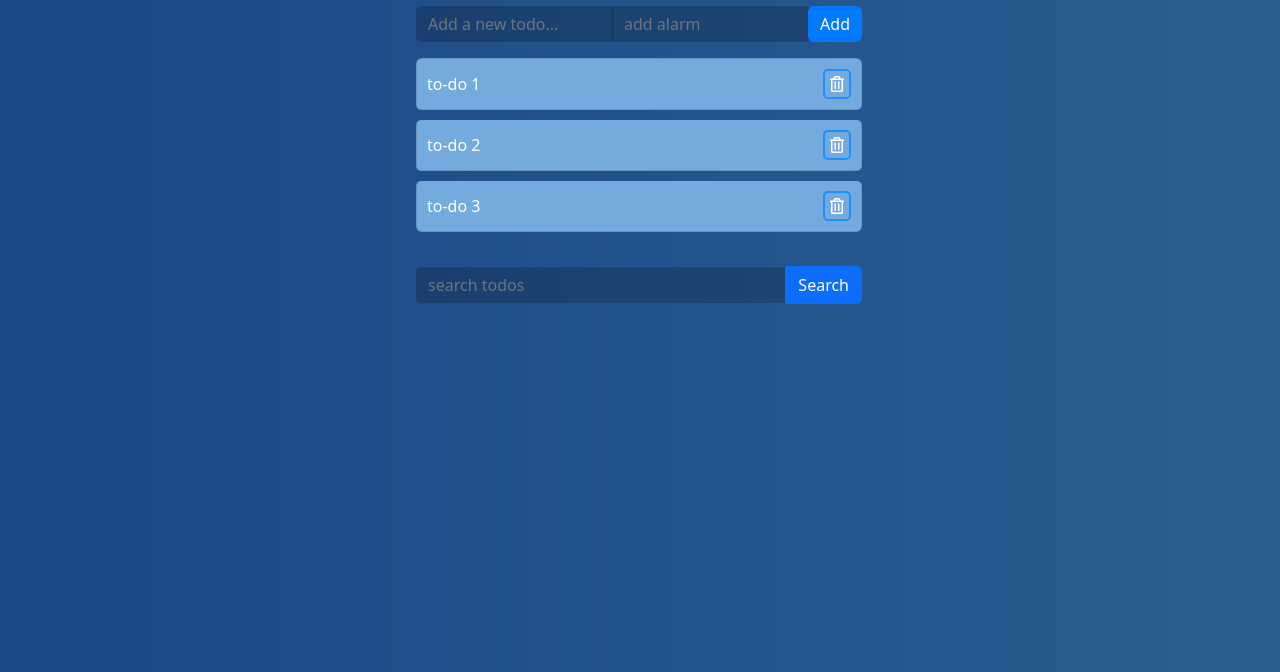
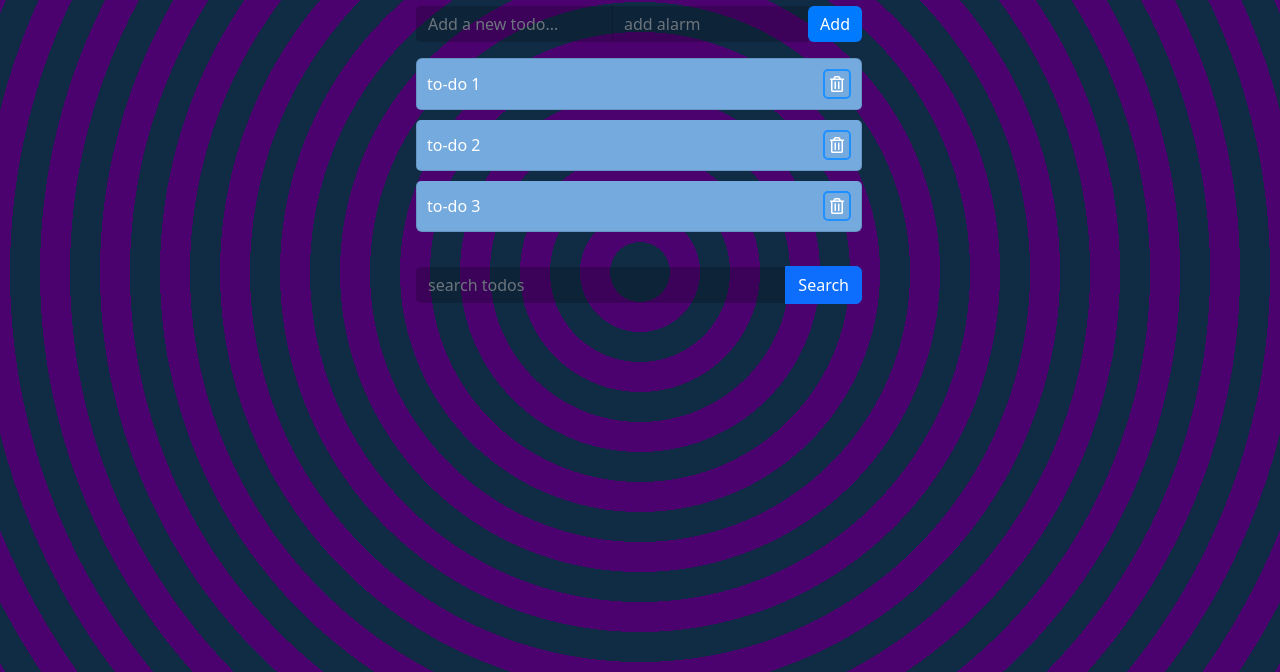
Before and after one commit to rada-ii/ToDo, a plain HTML site: page index.html in a window 1280 px wide. Shown: the part 128-800 px from the top of the page. Drawn offline with nearby package versions, Linux system fonts and the light colour scheme.

Commit message:
diff styling background

```diff
--- a/style.css
+++ b/style.css
@@ -1,5 +1,5 @@
 body {
-  background: repeating-linear-gradient(
+  /* background: repeating-linear-gradient(
     to right,
     #1a4786,
     #2b5e92,
@@ -8,9 +8,23 @@ body {
     #0b72ae
   );
   background-size: 400% 400%;
-  animation: gradient 5s linear infinite;
+  animation: gradient 5s linear infinite; */
+
+  background: repeating-radial-gradient(
+    circle,
+    #102c45,
+    #102c45 30px,
+    #4b026f 30px,
+    #4b026f 60px
+  );
+  width: 100%;
+  height: 100vh;
+  /* background-repeat: repeat-y; */
+  /* object-fit: cover; */
+  display: flex;
+  justify-content: center;
 }
-
+/*
 @keyframes gradient {
   0% {
     background-position: 0% 50%;
@@ -21,9 +35,10 @@ body {
   100% {
     background-position: 0% 50%;
   }
-}
+} */
 .container {
   max-width: 470px;
+  /* margin-top: 100px; */
 }
 
 button,
```
